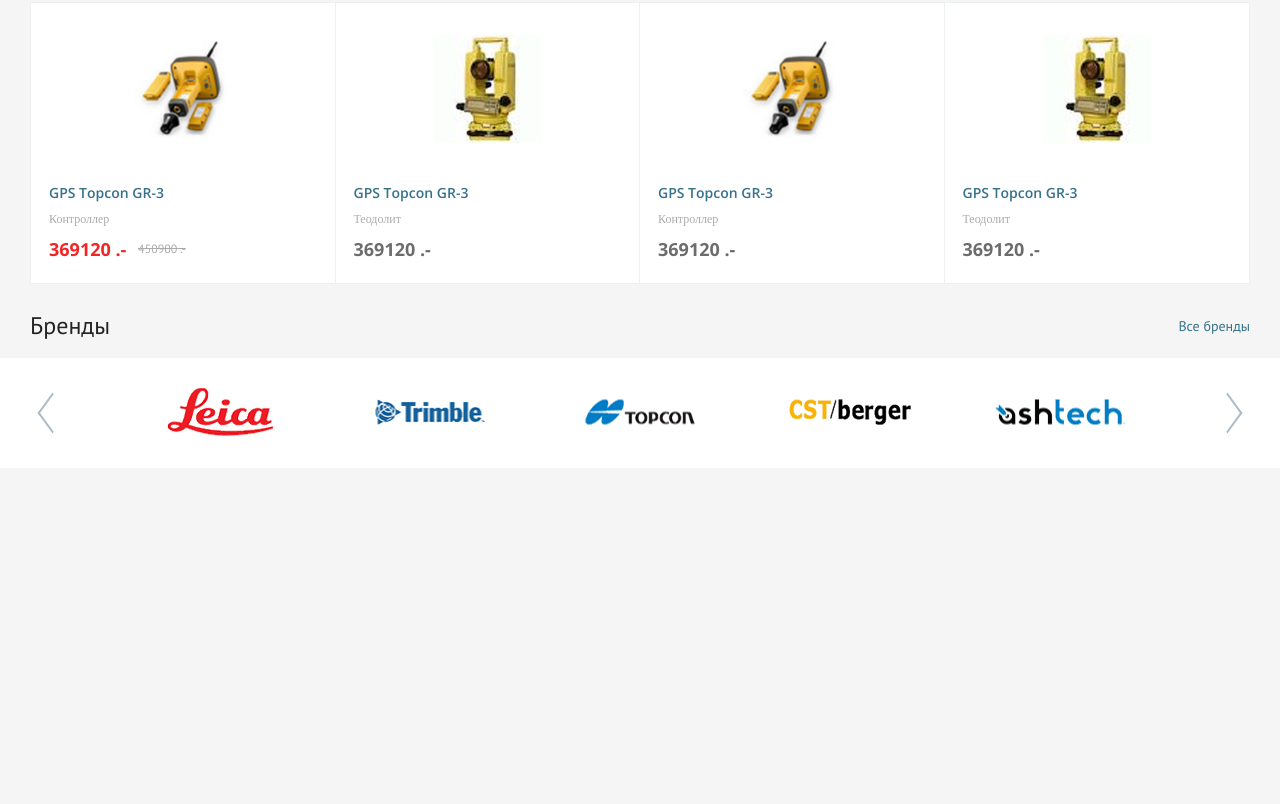
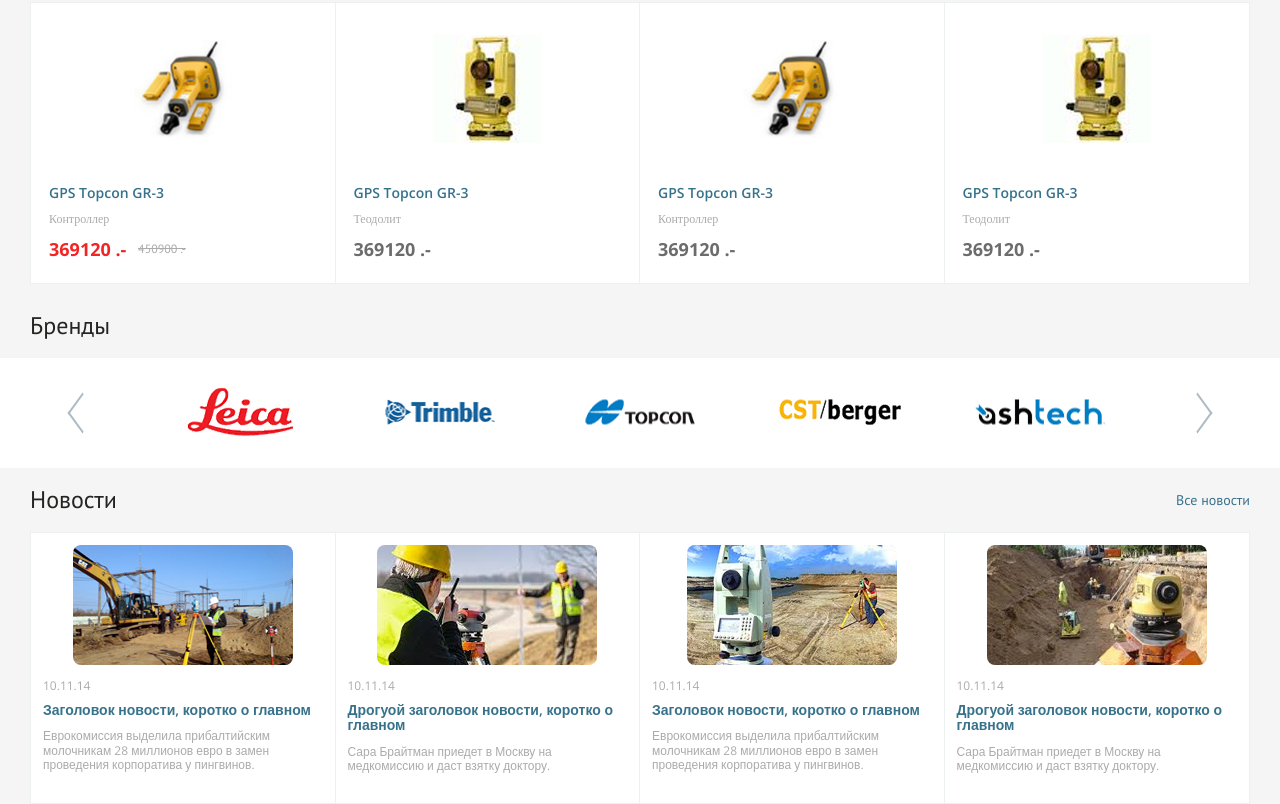
Before and after one commit to sheep-fish-vert/rusgeocom-redesign, a plain HTML site: page src/index.html in a window 1280 px wide. Shown: the part 1747-2551 px from the top of the page. Before the commit the page ends 2245 px from the top, so only its background shows below. Drawn offline with nearby package versions, Linux system fonts and the light colour scheme; files that its build step writes are made by us from their sources; files whose address does not match are found by name.

Commit message:
adaptation news

```diff
--- a/src/js/develop/develop_4.js
+++ b/src/js/develop/develop_4.js
@@ -41,8 +41,8 @@
 }
 
 function sliderBends(){
-    if( $('.brends-wrap').length ){
-        $('.brends-wrap').slick({
+    if( $('.brends-slider-wrap').length ){
+        $('.brends-slider-wrap').slick({
           infinite: true,
           slidesToShow: 5,
           slidesToScroll: 1,
--- a/src/partials/brends.html
+++ b/src/partials/brends.html
@@ -2,10 +2,11 @@
     <div class="mbox">
         <div class="title">
             <h5>Бренды</h5>
-            <a href="#">Все бренды</a>
         </div>
     </div>
-    <div class="brends-wrap">
+    <div class="brends-slider">
+        <div class="mbox">
+            <div class="brends-slider-wrap">
                 <div class="brends-item">
                     <a href="#">
                         <span class="brends-item-img">
@@ -50,3 +51,6 @@
                 </div>
             </div>
         </div>
+    </div>
+
+</div>
--- a/src/partials/news.html
+++ b/src/partials/news.html
@@ -0,0 +1,42 @@
+<div class="news">
+    <div class="mbox">
+        <div class="title">
+            <h5>Новости</h5>
+            <a href="#">Все новости</a>
+        </div>
+        <div class="news-wrap">
+            <div class="item">
+                <div class="item-img"><a href="#"><img src="images/news-img-1.jpg" alt=""></a></div>
+                <div class="item-time">10.11.14</div>
+                <div class="item-title"><a href="#">Заголовок новости, коротко о главном</a></div>
+                <div class="item-text">
+                    <p>Еврокомиссия выделила прибалтийским молочникам 28 миллионов евро в замен проведения корпоратива у пингвинов.</p>
+                </div>
+            </div>
+            <div class="item">
+                <div class="item-img"><a href="#"><img src="images/news-img-2.jpg" alt=""></a></div>
+                <div class="item-time">10.11.14</div>
+                <div class="item-title"><a href="#">Дрогуой заголовок новости, коротко о главном</a></div>
+                <div class="item-text">
+                    <p>Сара Брайтман приедет в Москву на медкомиссию и даст взятку доктору.</p>
+                </div>
+            </div>
+            <div class="item">
+                <div class="item-img"><a href="#"><img src="images/news-img-3.jpg" alt=""></a></div>
+                <div class="item-time">10.11.14</div>
+                <div class="item-title"><a href="#">Заголовок новости, коротко о главном</a></div>
+                <div class="item-text">
+                    <p>Еврокомиссия выделила прибалтийским молочникам 28 миллионов евро в замен проведения корпоратива у пингвинов.</p>
+                </div>
+            </div>
+            <div class="item">
+                <div class="item-img"><a href="#"><img src="images/news-img-4.jpg" alt=""></a></div>
+                <div class="item-time">10.11.14</div>
+                <div class="item-title"><a href="#">Дрогуой заголовок новости, коротко о главном</a></div>
+                <div class="item-text">
+                    <p>Сара Брайтман приедет в Москву на медкомиссию и даст взятку доктору.</p>
+                </div>
+            </div>
+        </div>
+    </div>
+</div>
--- a/src/sass/zdev_0_basic.scss
+++ b/src/sass/zdev_0_basic.scss
@@ -64,7 +64,7 @@
 
 /* wraps styling*/
 
-.mbox{max-width:1660px;width:100%;margin:0 auto;position:relative;z-index:1;padding: 0 30px;}
+.mbox{max-width:1366px;width:100%;margin:0 auto;position:relative;z-index:1;padding: 0 30px;}
 .mbox:after{content:"";clear:both;font-size:1px;line-height:1px;height:0;overflow:hidden;display:block;}
 
 .right-column{display: flex;justify-content:flex-end;align-content:flex-start;
--- a/src/sass/zdev_4.scss
+++ b/src/sass/zdev_4.scss
@@ -57,7 +57,8 @@
 
 // brends
 .brends{overflow: hidden;
-    .brends-wrap{background-color: #fff;padding: 0 9%;}
+    .brends-slider{background-color: #fff;}
+    .brends-slider-wrap{padding: 0 9%;margin-bottom: 0;}
     .brends-item{height: 110px;text-align: center;position: relative;overflow: hidden;border-bottom: 2px solid transparent;
         &:hover{border-bottom: 2px solid #3397d1;}
         a{display: block;}
@@ -72,3 +73,20 @@
     .slick-prev{left: 40px;transform: translate(0, -50%) rotate(135deg) skew(-9deg,-9deg);}
     .slick-next{right: 40px;}
 }
+
+// news
+.news{
+    .news-wrap{display: flex;align-content:center;justify-content:flex-start;border:1px solid #ecf0f1;background-color: #fff;
+        .item{width: 25%;border-right: 1px solid #ecf0f1;padding: 12px;min-height: 270px;overflow: hidden;    display: flex;flex-direction: column;
+             &:nth-child(4n){border-right: none;}
+             .item-img{text-align: center;overflow: hidden;height: 120px;position: relative;
+                a{display: inline-block;position: absolute;top: 50%;left: 50%;transform: translate(-50%, -50%);
+                    img{border-radius: 8px;max-width: none;}
+                }
+             }
+             .item-time{padding: 15px 0 10px;font-family: "Open Sans",sans-serif;font-size: 12px;color: #ababab;}
+             .item-title{font-size: 14px;font-family: "Open Sans",sans-serif;font-weight: 600;line-height: 1.1}
+             .item-text{font-family: "Open Sans",sans-serif;color: #ababab;font-size: 12px;line-height: 1.2;}
+        }
+    }
+}
--- a/src/sass/zdev_4_adapt.scss
+++ b/src/sass/zdev_4_adapt.scss
@@ -28,6 +28,22 @@
     .title{font-size: 22px;
         h5{font-size: 22px;}
         a{display: inline-block;padding: 3px 14px;background-color: #fff;border-radius: 18px;font-family: 'Open Sans',sans-serif;}
+    }
+
+    // news
+    .news{
+        .news-wrap{
+            .item{
+                 .item-img{align-content:center;justify-content:center;display: flex;
+                    a{display: block;position: static;transform: translate(0%, 0%);align-content:center;justify-content:center;display: flex;align-items:center;
+                        img{border-radius: 8px;max-width: 100%;}
+                    }
+                 }
+                 .item-time{}
+                 .item-title{font-size: 13px;line-height: 18px;}
+                 .item-text{line-height: 18px;}
+            }
+        }
     }
 }
 @media screen and (max-width: 767px){
```
Also changed, not shown: src/images/news-img-1.jpg (added), src/images/news-img-2.jpg (added), src/images/news-img-3.jpg (added), src/images/news-img-4.jpg (added). Lines whose indentation alone changed are shown as unchanged.
